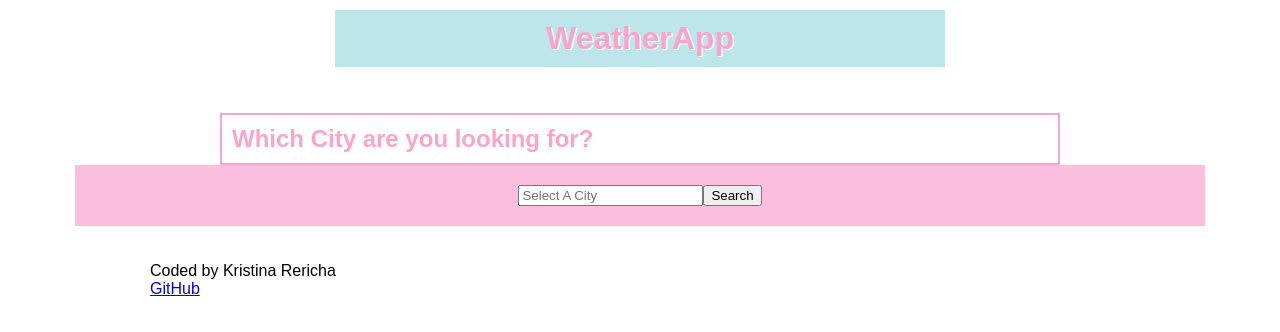
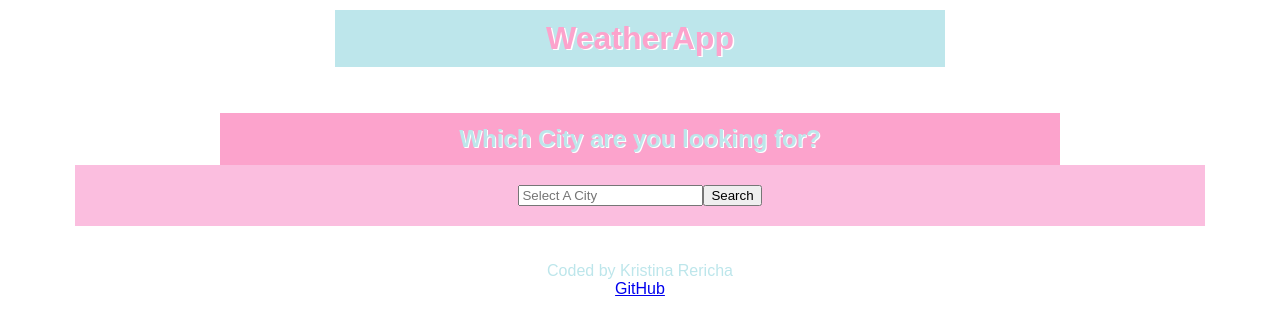
Before and after one commit to Krisi28/shecodes-react_final_8.3., a React (Create React App) app: page / in a window 1280 px wide. Shown: the top 332 px of the page. Built offline with nearby package versions, Linux system fonts and the light colour scheme.

Commit message:
css change

```diff
--- a/src/Footer.css
+++ b/src/Footer.css
@@ -1,5 +1,6 @@
 div {
     margin: 0px 75px 0px 75px;
     font-family: Arial, Helvetica, sans-serif;
-    color: #white;
+    color: #bde6eb;
+    text-align: center;
 }
--- a/src/HeadingInApp.css
+++ b/src/HeadingInApp.css
@@ -2,6 +2,7 @@
     border: 2px solid #fca3cc;
     padding: 10px;
     margin: 0px 70px 0px 70px;
-    background-color: white;
-    color: #fca3cc;
+    background-color: #fca3cc;
+    color: #bde6eb;
+    text-shadow: white 1px 1px;
   }
--- a/src/Result.css
+++ b/src/Result.css
@@ -1,7 +1,7 @@
 .Date {
     font-size: 25px;
     font-weight: bold;
-    color: white;
+    color: #bde6eb;
 }
 
 .DisplayedCity {
@@ -13,19 +13,20 @@
 .temperature {
     font-size: 40px;
     font-weight: bold;
-    color: white;
+    color: #bde6eb;
 }
 
 .Icon {
     margin-left: 100px;
     margin-top: 5px;
     display: block;
+    text-align: center;
 }
 
 .unit {
     font-size: 40px;
     font-weight: bold;
-    color: white;
+    color: #bde6eb;
 }
 
 .result-list {
```
